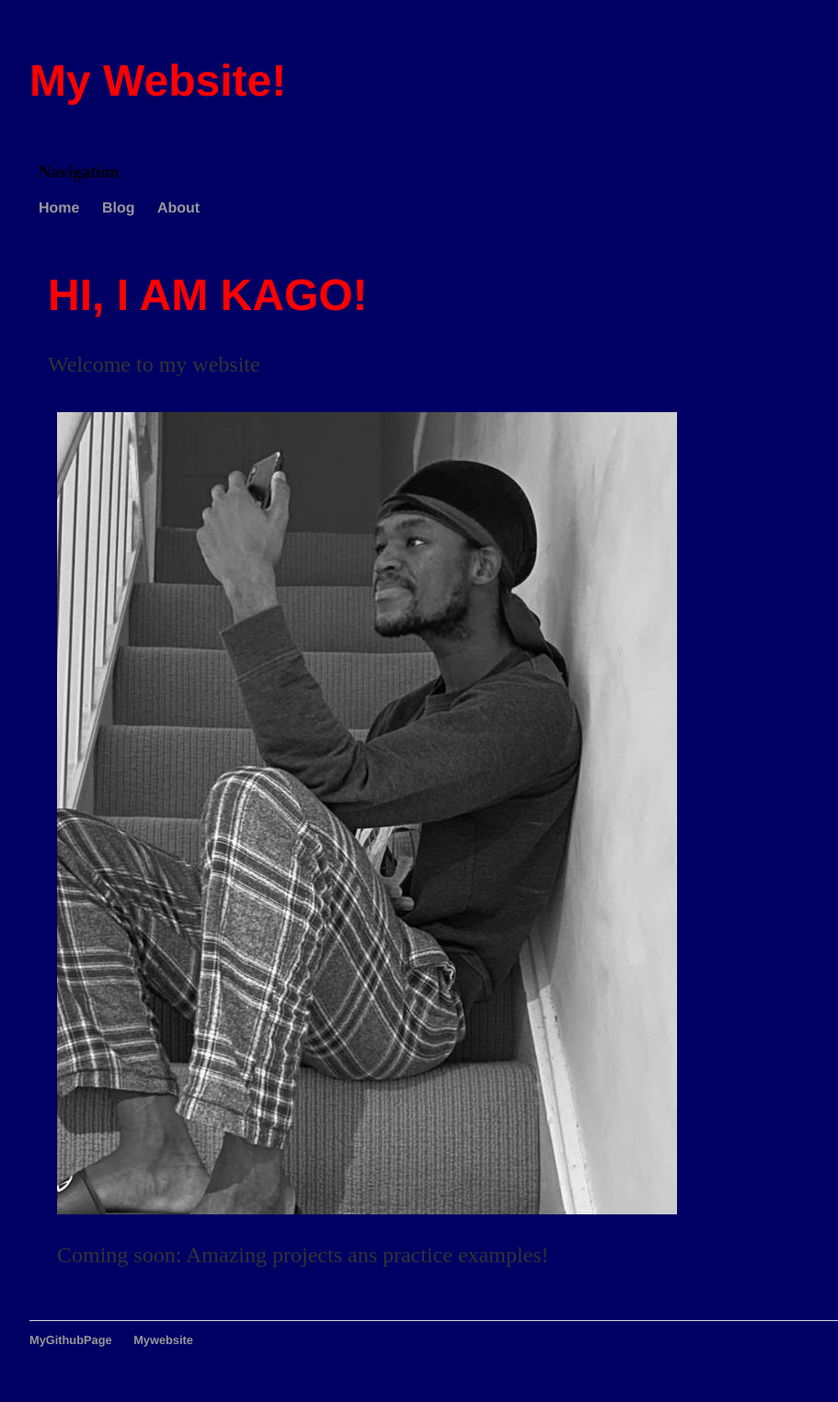
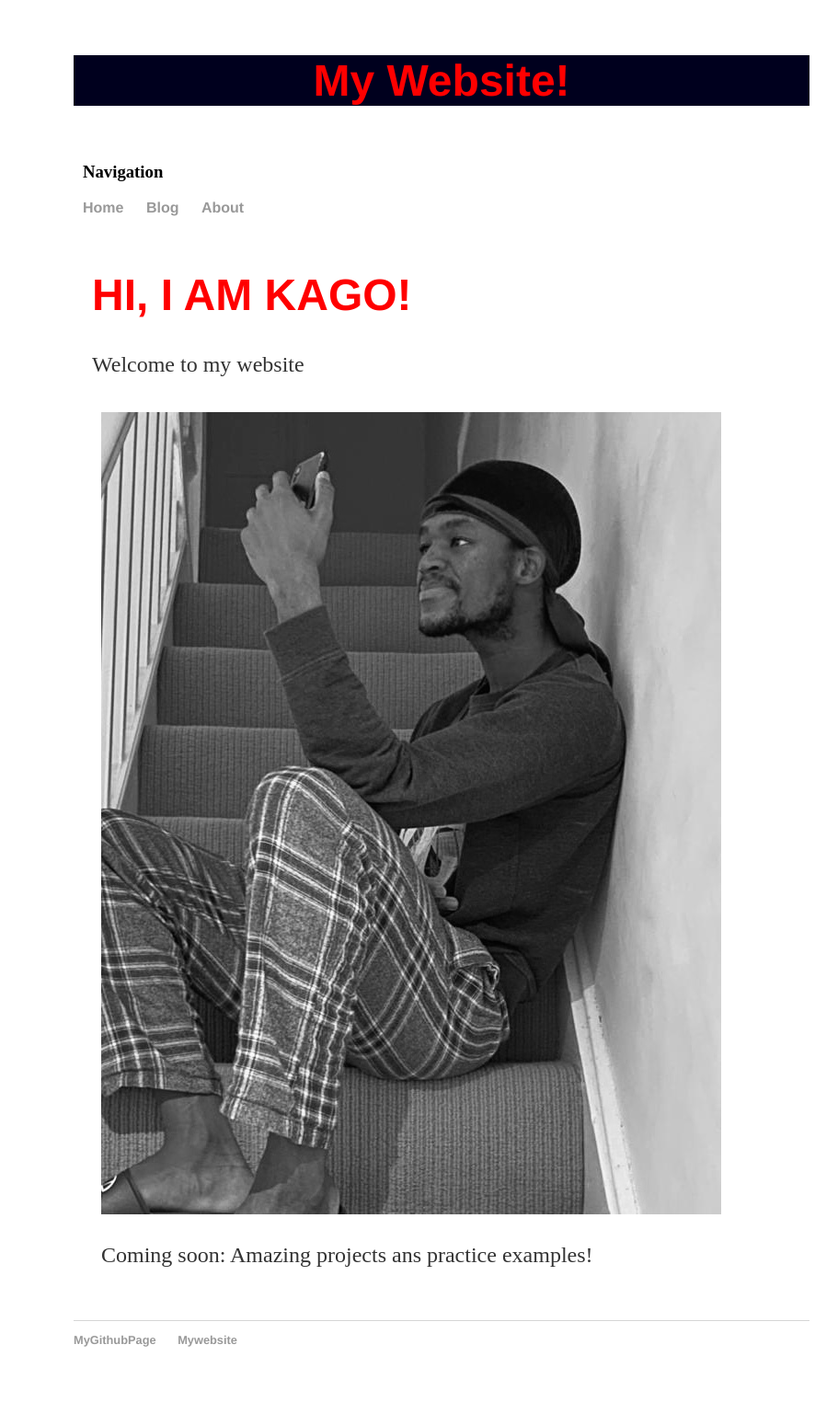
Before and after one commit to KagoPrezRantsho/KagoPrezRantsho.github.io, a Jekyll site: the page built from index.html, in a window 1280 px wide. Shown: the whole page at 92% size, without its empty margins (160-1071 px from the left). Built offline with Jekyll 4.4.1, drawn with Linux system fonts in a browser that asks for light colours.

Commit message:
Update main.css

```diff
--- a/css/main.css
+++ b/css/main.css
@@ -2,11 +2,8 @@ body {
   margin: 60px auto;
   width: 70%;
   background-color: #66CCFF:
+}
 
-}
-html{
-  background-color: rgb(0, 0, 100);
-}
 h1 {
   font-size: 3em;
   font-family:'Helvetica', 'Arial', 'Sans-Serif';
@@ -48,3 +45,13 @@ ul.posts li {
 #content {
 padding: 10px;
 }
+#header{
+  background-color: rgb(0, 0, 30);
+  color: white;
+  text-align: center;
+}
+#container{
+  width: 800px;
+  margin-left: auto;
+  margin-right: auto;
+}
```
